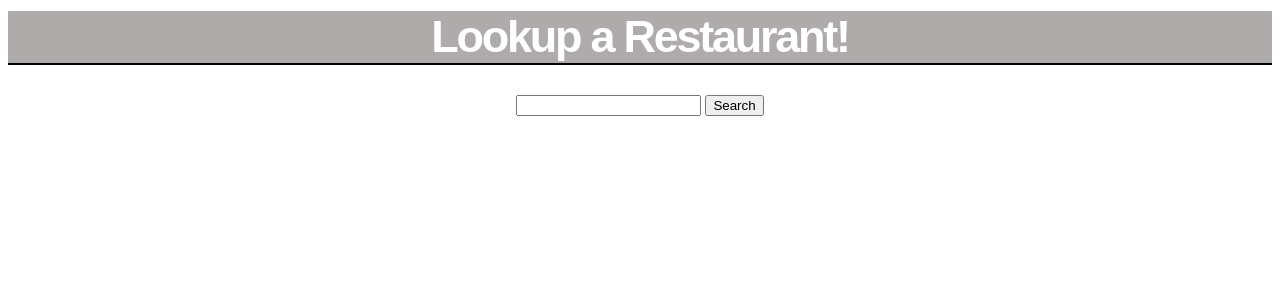
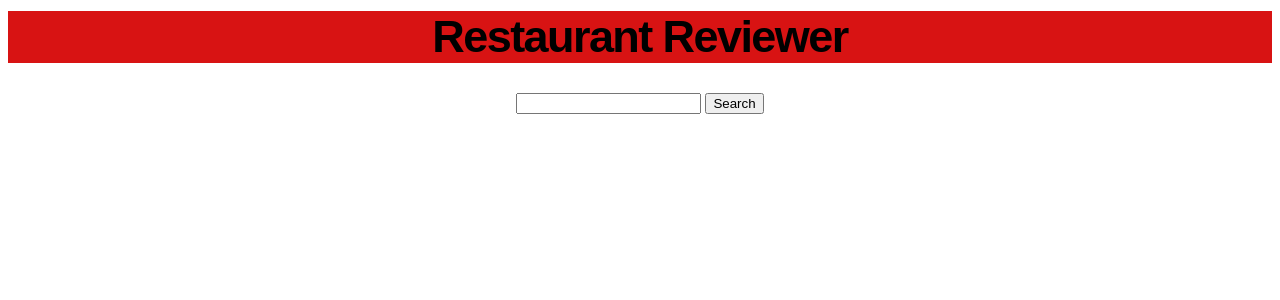
Before and after one commit to aSanchezzz/restaurant_reviewer, a Node server app: page / in a window 1280 px wide. Shown: the top 300 px of the page. Run offline with Node 20, Linux system fonts and the light colour scheme.

Commit message:
minor style changes

```diff
--- a/public/style.css
+++ b/public/style.css
@@ -21,13 +21,17 @@ h2 {
   padding-top: 1em;
 }
 
+h3 {
+  font-size: 25px;
+}
+
 h1, h3, h4, h5, h6 {
     /* line-height: 24px; */
     font-family: Arial, Helvetica, sans-serif;
     font-weight: 600;
     /*text-align: center;*/
-    letter-spacing: -.05em;
-    color: white;
-    border-bottom: 2px solid black;
-    background-color: rgb(175, 171, 171);
+    letter-spacing: -.035em;
+    color: black;
+    /* border-bottom: 2px solid black; */
+    background-color: rgb(216, 19, 19);
 }
--- a/views/search.hbs
+++ b/views/search.hbs
@@ -1,5 +1,5 @@
 <center>
-  <h1>Lookup a Restaurant!</h1>
+  <h1>Restaurant Reviewer</h1>
   <form action="/search" class="search-form">
     <input type="text" name="searchTerm">
     <button type"submit">Search</button>
```
